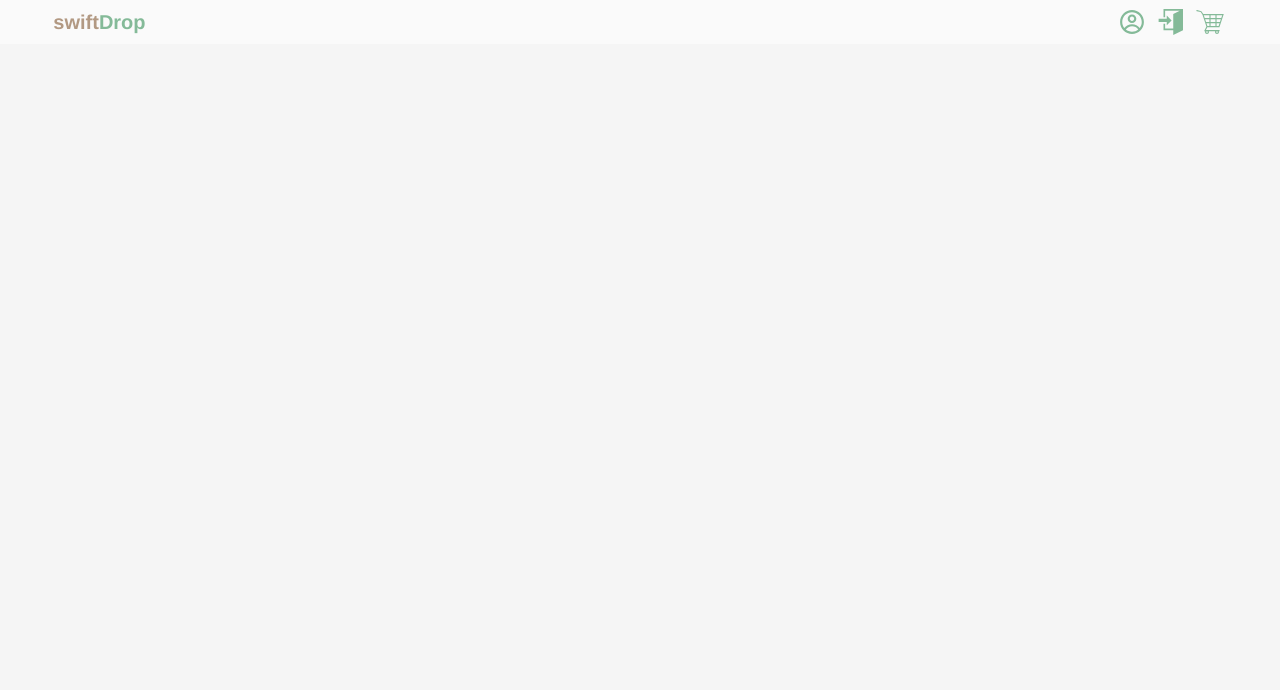
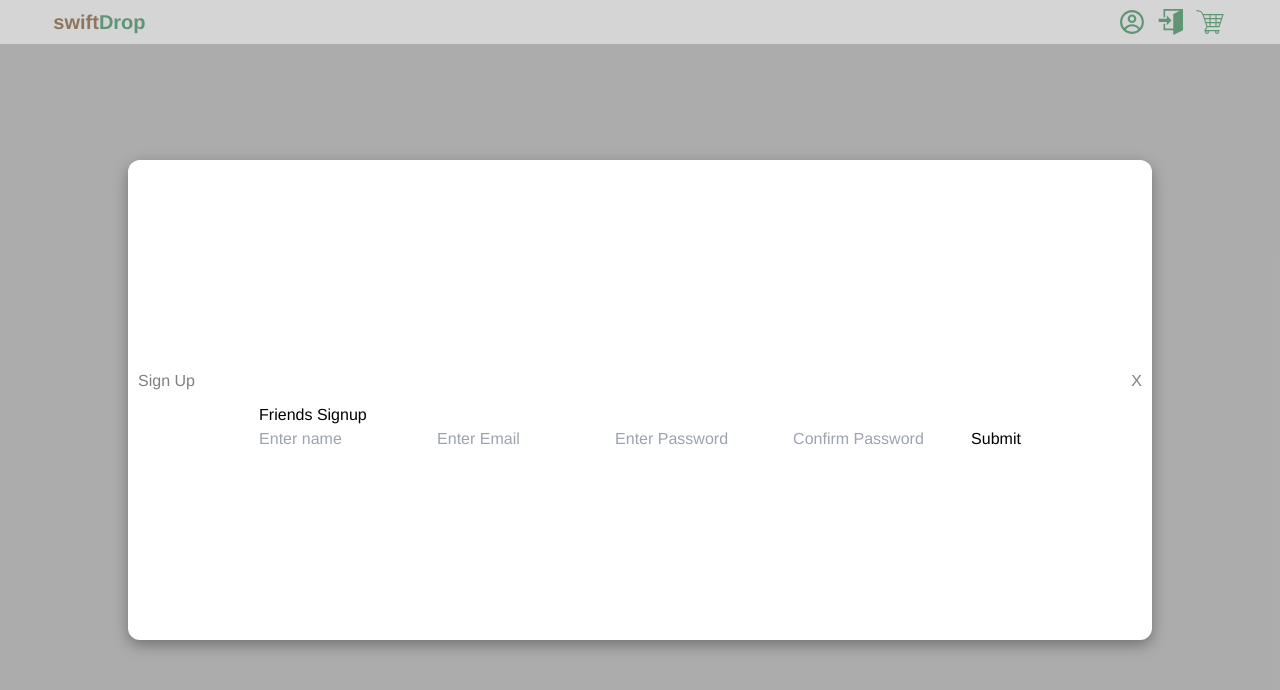
Before and after one commit to ozi-sadiq-kasai/swiftdrop, a React (Vite) app: page /signup in a window 1280 px wide. Before the commit this address had no page. Shown: the top 690 px of the page. Built offline with nearby package versions, Linux system fonts and the light colour scheme; no server answers.

Commit message:
working on private routes

```diff
--- a/src/App.jsx
+++ b/src/App.jsx
@@ -4,6 +4,9 @@ import Home from './page/home'
 import AuthProvider from './Context'
 import { BrowserRouter as Router,Routes,Route } from 'react-router-dom'
 import OrderItems from './page/OrderItems'
+import Modal from './component/Modal'
+import Payment from './page/Payment'
+import PrivateRoutes from './component/PrivateRoutes'
 
 function App() {
   return (
@@ -14,6 +17,10 @@ function App() {
           <Route path="/" element={<Home />} />
           <Route path="/OrderPlaces/:id" element={<OrderItems />} />
           <Route path="/orders" element={<Orders />} />
+          <Route path="/signup" element={<Modal />} />
+          <Route element={<PrivateRoutes/>}>
+            <Route path="/payment" element={<Payment />} />
+          </Route>
         </Routes>
       </AuthProvider>
     </Router>
--- a/src/Context.jsx
+++ b/src/Context.jsx
@@ -1,36 +1,77 @@
 import { createContext,useState } from "react"
+import { ID } from "appwrite"
+import {account} from './appwriteConfig'
 
 const AuthContext = createContext()
 
 const AuthProvider = ({children}) => {
   const [modal, setModal] = useState(false)
   const [credentials, setCredentials] = useState({
-   lname: '',
-   fname: '',
+    name: '',
     email: '',
-   phone:'',
+    password1: '',
+    password2: '',
   })
 
- const handleCloseModal = ()=>{
+  const handleCloseModal = () => {
     setModal(false)
-  console.log(modal)
   }
- // const handleOpenModal = ()=>{
- //  setModal(true)
- // }
-
 
   // handle input value
+  // const handleInputChange = (e) => {
+  //   e.preventDefault()
+  //   let name = e.target.name
+  //   let value = e.target.value
+  //   setCredentials((prevCredentials) => ({ ...prevCredentials, [name]: value }))
+  // }//handle inputChange
   const handleInputChange = (e) => {
     e.preventDefault()
     let name = e.target.name
     let value = e.target.value
     setCredentials({ ...credentials, [name]: value })
-   console.log(credentials)
+    // console.log(credentials)
   }
- const contextData ={
+
+  // handle input submit
+  // handle userSignup
+  const handleSignupLogin = async (e, credentials) => {
+    e.preventDefault()
+    // if (credentials.password1 !== credentials.password2) {
+    //   alert('Passwords do not match')
+    // }
+    try {
+      let response = await account.create(
+        ID.unique(),
+        credentials.email,
+        credentials.password1,
+        credentials.name
+      )
+
+      console.log(response)
+
+      await account.createEmailSession(credentials.email, credentials.password1)
+
+      const accountDetails = await account.get()
+      // console.log('accounDetails:',accountDetails)
+      // console.log('accounDetails:',accountDetails.name)
+      setUser(accountDetails)
+      navigate('/')
+
+      setCredentials({
+        name: '',
+        email: '',
+        password1: '',
+        password2: '',
+      })
+    } catch (error) {
+      console.error(error)
+    }
+  }
+
+  const contextData = {
     handleCloseModal,
     handleInputChange,
+    handleSignupLogin,
     credentials,
     setModal,
     modal,
--- a/src/appwriteConfig.js
+++ b/src/appwriteConfig.js
@@ -1,17 +1,15 @@
-import { Client, Storage } from 'appwrite';
+import { Client,Account} from 'appwrite';
 
 const REACT_APP_PROJECT_ID = import.meta.env.VITE_REACT_APP_PROJECT_ID;
-const REACT_APP_STORAGE_ID = import.meta.env.VITE_REACT_APP_STORAGE_ID;
 
 export const PROJECT_ID = REACT_APP_PROJECT_ID;
-export const STORAGE_ID = REACT_APP_STORAGE_ID;
 
 const client = new Client();
 
 client
-    .setEndpoint('https://cloud.appwrite.io/v1')
-    .setProject(REACT_APP_PROJECT_ID);
+  .setEndpoint('https://cloud.appwrite.io/v1')
+  .setProject(REACT_APP_PROJECT_ID);
 
-export const storage = new Storage(client);
+export const account = new Account(client);
 
 export default client;
--- a/src/component/Modal.jsx
+++ b/src/component/Modal.jsx
@@ -2,7 +2,13 @@ import { useContext } from "react"
 import {AuthContext} from '../../src/Context'
 
 const Modal = () => {
-  const { handleCloseModal,credentials,handleInputChange} = useContext(AuthContext)
+  const {
+    handleCloseModal,
+    credentials,
+    handleInputChange,
+    handleSubmit,
+    handleSignupLogin,
+  } = useContext(AuthContext)
 
   return (
     <div className="modalBackground">
@@ -12,38 +18,60 @@ const Modal = () => {
           <p onClick={handleCloseModal}>X</p>
         </div>
 
-        <form>
+        <form
+          className="modalForm"
+          onSubmit={(e) => handleSignupLogin(e, credentials)}
+        >
+          <div className="signup">
+            <h1 className="signup--header">Friends Signup</h1>
+            {/*
+            < onSubmit={(e) => handleSignupLogin(e, credentials)}> */}
             <input
               type="text"
-            placeholder="FirstName"
-            name="fname"
+              name="name"
               onChange={handleInputChange}
               value={credentials.name}
+              placeholder="Enter name"
+              className="signup--name"
+            />
+
+            <input
+              type="email"
+              name="email"
+              onChange={handleInputChange}
+              value={credentials.email}
+              placeholder="Enter Email"
+              className="signup--email"
+            />
+
+            <input
+              type="password"
+              name="password1"
+              onChange={handleInputChange}
+              value={credentials.password1}
+              placeholder="Enter Password"
+              className="signup--password1"
             />
             <input
-            type="text"
-            placeholder="LastName"
-            name="lname"
+              type="password"
+              name="password2"
               onChange={handleInputChange}
-            value={credentials.name}
+              value={credentials.password2}
+              placeholder="Confirm Password"
+              className="signup--password2"
             />
-          <input
-            type="email"
-            placeholder="Enter Email"
-            name="email"
-            onChange={handleInputChange}
-            value={credentials.name}
-          />{' '}
-          <input
-            type="string"
-            placeholder="080XXXXXXXX"
-            name="phone"
-            onChange={handleInputChange}
-            value={credentials.name}
-          />
-          <button className="modalContainer--btn" onClick={handleCloseModal}>
+
+            <button type="submit" className="signup--btn">
               Submit
             </button>
+
+            {/* <p className="signup--signup">
+              Already have an account <Link to="/login">Login</Link>
+            </p> */}
+          </div>
+          {/* <button type="submit" className="modalContainer--btn">
+            Submit
+          </button> */}
         </form>
       </div>
     </div>
--- a/src/component/Navbar.jsx
+++ b/src/component/Navbar.jsx
@@ -1,11 +1,12 @@
 import { GiShoppingCart } from 'react-icons/gi'
 import { CgProfile } from 'react-icons/cg'
 import { ImEnter } from 'react-icons/im'
-import { Link } from 'react-router-dom'
+import { Link, useNavigate } from 'react-router-dom'
 import { AuthContext } from '../Context'
 import { useContext } from 'react'
 
 const Navbar = () => {
+ const navigate = useNavigate()
  const {setModal}=useContext(AuthContext)
 
   return (
@@ -24,7 +25,10 @@ const Navbar = () => {
             <ImEnter className="text-[26px] text-green-700 " />
           </Link>
 
-          <GiShoppingCart className="text-green-700 text-[32px]" />
+          <GiShoppingCart
+           className="text-green-700 text-[32px]"
+           onClick={()=>navigate('/payment')}
+           />
         </div>
       </div>
     </div>
--- a/src/component/OrderTypes.jsx
+++ b/src/component/OrderTypes.jsx
@@ -1,5 +1,8 @@
 import { icons } from "../data"
 import OrderPlaces from "./OrderPlaces"
+import Modal from "./Modal"
+import { useContext } from "react"
+import { AuthContext } from "../Context"
 
 const renderIcons = icons.map((icon, index) => (
   <div key={icon.name}>
@@ -11,13 +14,15 @@ const renderIcons = icons.map((icon, index) => (
 ))
 
 const OrderTypess = () => {
+ const { modal } = useContext(AuthContext)
   return (
     <div className="w-screen my-2">
       <p>Explore our Categories</p>
       <div className="flex justify-around items-center flex-wrap xsm:justify-evenly xsm:gap-2">
         {renderIcons}
       </div>
-      <OrderPlaces/>
+      <OrderPlaces />
+      {modal && <Modal />}
     </div>
   )
 }
--- /dev/null
+++ b/src/component/PrivateRoutes.jsx
@@ -0,0 +1,7 @@
+import { Outlet, Navigate } from 'react-router-dom'
+
+const Payment = () => {
+  const user = false
+  return user ? <Outlet /> : <Navigate to="/signup" />
+}
+export default Payment
--- a/src/index.css
+++ b/src/index.css
@@ -141,7 +141,7 @@ body {
   justify-content: center;
   padding:30px 10px;
 }
-form > input{
+.modalForm > input{
  border:none;
  text-align: center;
  outline:none;
@@ -151,7 +151,7 @@ form > input{
  width: 80%;
  padding: 4px 0;
 }
-form{
+.modalForm {
  display: flex;
  flex-direction: column;
  flex-wrap: wrap;
--- a/src/page/Home.jsx
+++ b/src/page/Home.jsx
@@ -9,7 +9,7 @@ import { AuthContext } from '../../src/Context'
 
 
 const main = () => {
- const { handleCloseModal,modal } = useContext(AuthContext)
+ const {modal} = useContext(AuthContext)
   return (
     <main className="mt-14">
       <div className="flex justify-center text-xl font-bold py-4 px-2">
--- /dev/null
+++ b/src/page/Payment.jsx
@@ -0,0 +1,6 @@
+const Payment = () => {
+  return (
+    <div>Payment</div>
+  )
+}
+export default Payment
```
Also changed, not shown: 1 other file (tests, documents, lock files or other folders). Lines whose indentation alone changed are shown as unchanged.
